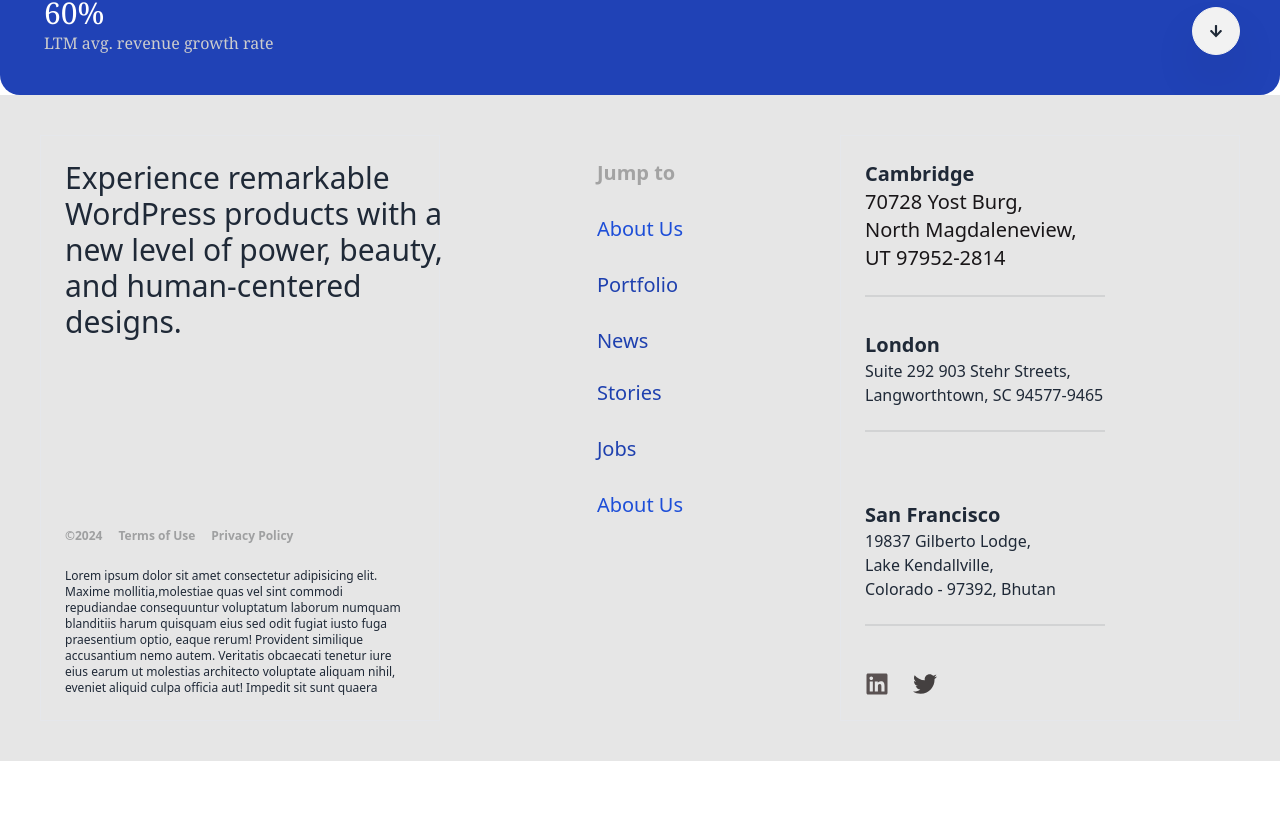
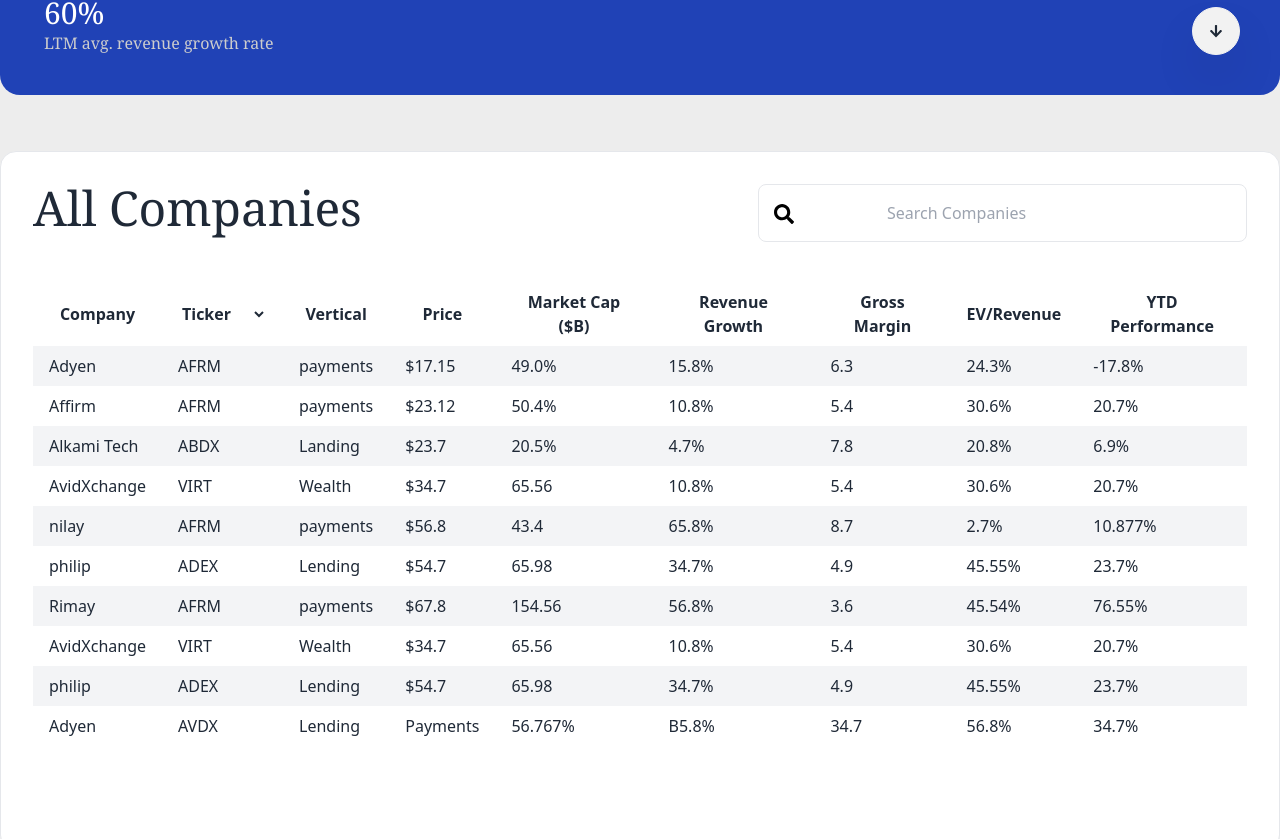
Before and after one commit to jaynabKhatun/Wappol-project-1, a React (Vite) app: page / in a window 1280 px wide. Shown: the part 705-1544 px from the top of the page. Before the commit the page ends 1466 px from the top, so only its background shows below. Built offline with nearby package versions, Linux system fonts and the light colour scheme.

Commit message:
added all companies table

```diff
--- a/src/Layout/Main.jsx
+++ b/src/Layout/Main.jsx
@@ -4,7 +4,7 @@
 
 const Main = () => {
   return (
-    <div>
+    <div className="bg-[#EDEDED]">
       <Navbar></Navbar>
       <Outlet></Outlet>
       <Footer></Footer>
--- /dev/null
+++ b/src/Pages/Home/AllCompanies/AllCompanies.jsx
@@ -0,0 +1,173 @@
+import { FaSearch } from "react-icons/fa";
+
+const AllCompanies = () => {
+  return (
+    <div className="h-[700px] bg-[#FFF] rounded-2xl border mt-14 mb-10 p-8 ">
+      <div className="flex justify-between ">
+        <div>
+          <h1 className="md:text-5xl text-3xl font-serif">All Companies</h1>
+        </div>
+        <div className="relative">
+          <input
+            type="text"
+            className=" md:px-32 px-20  py-4 border rounded-lg focus:outline-none focus:border-blue-500 w-full"
+            placeholder="Search Companies"
+          />
+          <FaSearch className=" absolute top-5 left-4 text-black text-xl" />
+        </div>
+      </div>
+      <div className="overflow-x-auto mt-10">
+        <table className="table-auto w-full border-collapse">
+          <thead >
+            <tr >
+              <th className="px-4 py-2">Company</th>
+              <th className="px-4 py-2">
+                <select className="border-none bg-transparent focus:ring-0">
+                  <option value="a">Ticker</option>
+                  <option value="b">Option 2</option>
+                  <option value="c">Option 3</option>
+                </select>
+              </th>
+              <th className="px-4 py-2">Vertical</th>
+              <th className="px-4 py-2">Price</th>
+              <th className="px-4 py-2">Market Cap ($B)</th>
+              <th className="px-4 py-2">Revenue Growth</th>
+              <th className="px-4 py-2">Gross Margin</th>
+              <th className="px-4 py-2">EV/Revenue</th>
+              <th className="px-4 py-2">YTD Performance</th>
+            </tr>
+          </thead>
+
+          <tbody>
+            {[
+              {
+                Company: "Adyen",
+                Ticker: "AFRM",
+                Vertical: "payments",
+                Price: "$17.15",
+                Market: "49.0%",
+                Revenue: "15.8%",
+                Gross: "6.3",
+                EV: "24.3%",
+                YTD: "-17.8%",
+              },
+              {
+                Company: "Affirm",
+                Ticker: "AFRM",
+                Vertical: "payments",
+                Price: "$23.12",
+                Market: "50.4%",
+                Revenue: "10.8%",
+                Gross: "5.4",
+                EV: "30.6%",
+                YTD: "20.7%",
+              },
+              {
+                Company: "Alkami Tech",
+                Ticker: "ABDX",
+                Vertical: "Landing",
+                Price: "$23.7",
+                Market: "20.5%",
+                Revenue: "4.7%",
+                Gross: "7.8",
+                EV: "20.8%",
+                YTD: "6.9%",
+              },
+              {
+                Company: "AvidXchange",
+                Ticker: "VIRT",
+                Vertical: "Wealth",
+                Price: "$34.7",
+                Market: "65.56",
+                Revenue: "10.8%",
+                Gross: "5.4",
+                EV: "30.6%",
+                YTD: "20.7%",
+              },
+              {
+                Company: "nilay",
+                Ticker: "AFRM",
+                Vertical: "payments",
+                Price: "$56.8",
+                Market: "43.4",
+                Revenue: "65.8%",
+                Gross: "8.7",
+                EV: "2.7%",
+                YTD: "10.877%",
+              },
+              {
+                Company: "philip",
+                Ticker: "ADEX",
+                Vertical: "Lending",
+                Price: "$54.7",
+                Market: "65.98",
+                Revenue: "34.7%",
+                Gross: "4.9",
+                EV: "45.55%",
+                YTD: "23.7%",
+              },
+              {
+                Company: "Rimay",
+                Ticker: "AFRM",
+                Vertical: "payments",
+                Price: "$67.8",
+                Market: "154.56",
+                Revenue: "56.8%",
+                Gross: "3.6",
+                EV: "45.54%",
+                YTD: "76.55%",
+              },
+              {
+                Company: "AvidXchange",
+                Ticker: "VIRT",
+                Vertical: "Wealth",
+                Price: "$34.7",
+                Market: "65.56",
+                Revenue: "10.8%",
+                Gross: "5.4",
+                EV: "30.6%",
+                YTD: "20.7%",
+              },
+              {
+                Company: "philip",
+                Ticker: "ADEX",
+                Vertical: "Lending",
+                Price: "$54.7",
+                Market: "65.98",
+                Revenue: "34.7%",
+                Gross: "4.9",
+                EV: "45.55%",
+                YTD: "23.7%",
+              },
+              {
+                Company: "Adyen",
+                Ticker: "AVDX",
+                Vertical: "Lending",
+                Price: "Payments",
+                Market: "56.767%",
+                Revenue: "B5.8%",
+                Gross: "34.7",
+                EV: "56.8%",
+                YTD: "34.7%",
+              },
+            ].map((row, index) => (
+              <tr key={row.id} className={ index % 2 === 0 ? "bg-gray-100 " : ""}>
+                <td className="px-4 py-2">{row.Company}</td>
+                <td className="px-4 py-2">{row.Ticker}</td>
+                <td className="px-4 py-2">{row.Vertical}</td>
+                <td className="px-4 py-2">{row.Price}</td>
+                <td className="px-4 py-2">{row.Market}</td>
+                <td className="px-4 py-2">{row.Revenue}</td>
+                <td className="px-4 py-2">{row.Gross}</td>
+                <td className="px-4 py-2">{row.EV}</td>
+                <td className="px-4 py-2">{row.YTD}</td>
+              </tr>
+            ))}
+          </tbody>
+        </table>
+      </div>
+    </div>
+  );
+};
+
+export default AllCompanies;
--- a/src/Pages/Home/Banner/Banner.jsx
+++ b/src/Pages/Home/Banner/Banner.jsx
@@ -4,7 +4,7 @@
 const Banner = () => {
   return (
     <div
-      className="w-full  min-h-screen bg-[#2042B6]  "
+      className=" min-h-screen bg-[#2042B6]  "
       style={{
         backgroundImage: `url(${assets})`,
         backgroundPosition: "center",
@@ -16,8 +16,8 @@
         borderRadius: "20px",
       }}
     >
-      <div className="flex justify-center items-center">
-        <div className=" space-y-9 absolute bottom-10 left-11 font-serif ">
+      <div className="flex justify-center items-center ">
+        <div className=" md:space-y-9 absolute bottom-10 left-11 font-serif ">
           <div >
             <h1 className="text-3xl text-white">60</h1>
             <p className=" text-[#CDCDCD]">Companies</p>
@@ -36,9 +36,8 @@
           </div>
         </div>
 
-        <div className="absolute top-[50%] font-serif">
-          {/* 2nd */}
-          <h1 className="text-7xl text-[#FFF]">The WPPOOL Index</h1>
+        <div className="absolute top-[20%]  md:top-[40%] font-serif p-8">
+          <h1 className="md:text-7xl text-3xl  text-[#FFF]">The WPPOOL Index</h1>
           <p className="text-white mt-4">
             Monitor the performance of emerging, publicly traded, financial
             technology companies
--- a/src/Pages/Home/Home/Home.jsx
+++ b/src/Pages/Home/Home/Home.jsx
@@ -1,9 +1,11 @@
+import AllCompanies from "../AllCompanies/AllCompanies";
 import Banner from "../Banner/Banner";
 
 const Home = () => {
   return (
-    <div>
+    <div >
       <Banner></Banner>
+      <AllCompanies></AllCompanies>
     </div>
   );
 };
--- a/src/Pages/Shared/Navbar/Navbar.jsx
+++ b/src/Pages/Shared/Navbar/Navbar.jsx
@@ -10,12 +10,12 @@
       </div>
       <div className="flex flex-1 justify-end px-2">
         <div className="flex items-stretch gap-4">
-          <a className="btn  btn-outline btn-accent    rounded-full">
+          <button className="btn  btn-outline btn-accent  hidden md:block  rounded-full">
             <IoMdShare />
-          </a>
-          <a className="btn  btn-outline btn-accent   rounded-full">
+          </button>
+          <button className="btn  btn-outline btn-accent md:block  hidden rounded-full">
             Download the 2024 Report
-          </a>
+          </button>
 
           <div className="dropdown dropdown-end">
             <div
```
